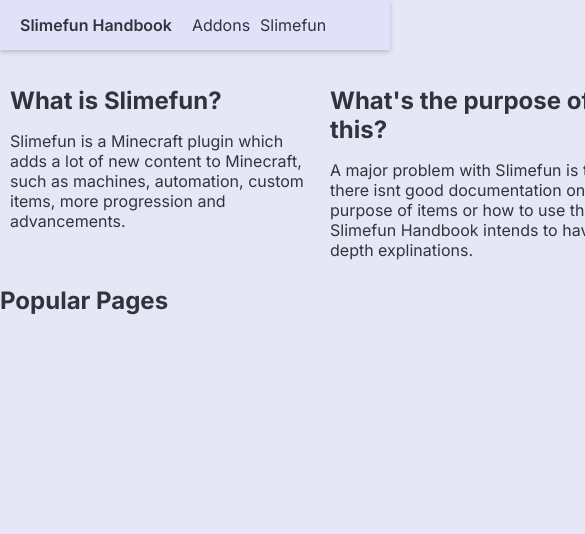
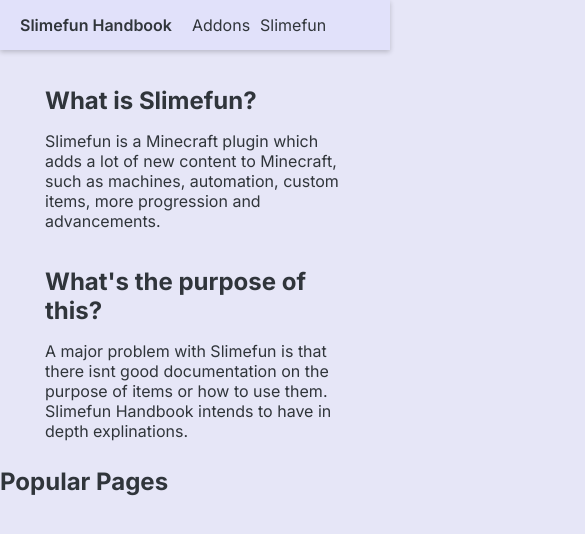
Before and after one commit to kura78/Slimefun-Wiki, a Nuxt app: page / in a window 390 px wide. Shown: the top 534 px of the page, 585 px wide, since content can reach past the window. Built offline with nearby package versions, Linux system fonts and the light colour scheme.

Commit message:
fix about boxes on small screens

```diff
--- a/public/assets/style.css
+++ b/public/assets/style.css
@@ -100,6 +100,9 @@
 
 .about-boxes {
   display: flex;
+  flex-direction: row;
+  flex-wrap: wrap;
+  justify-content: center;
 }
 
 .about-box {
```
